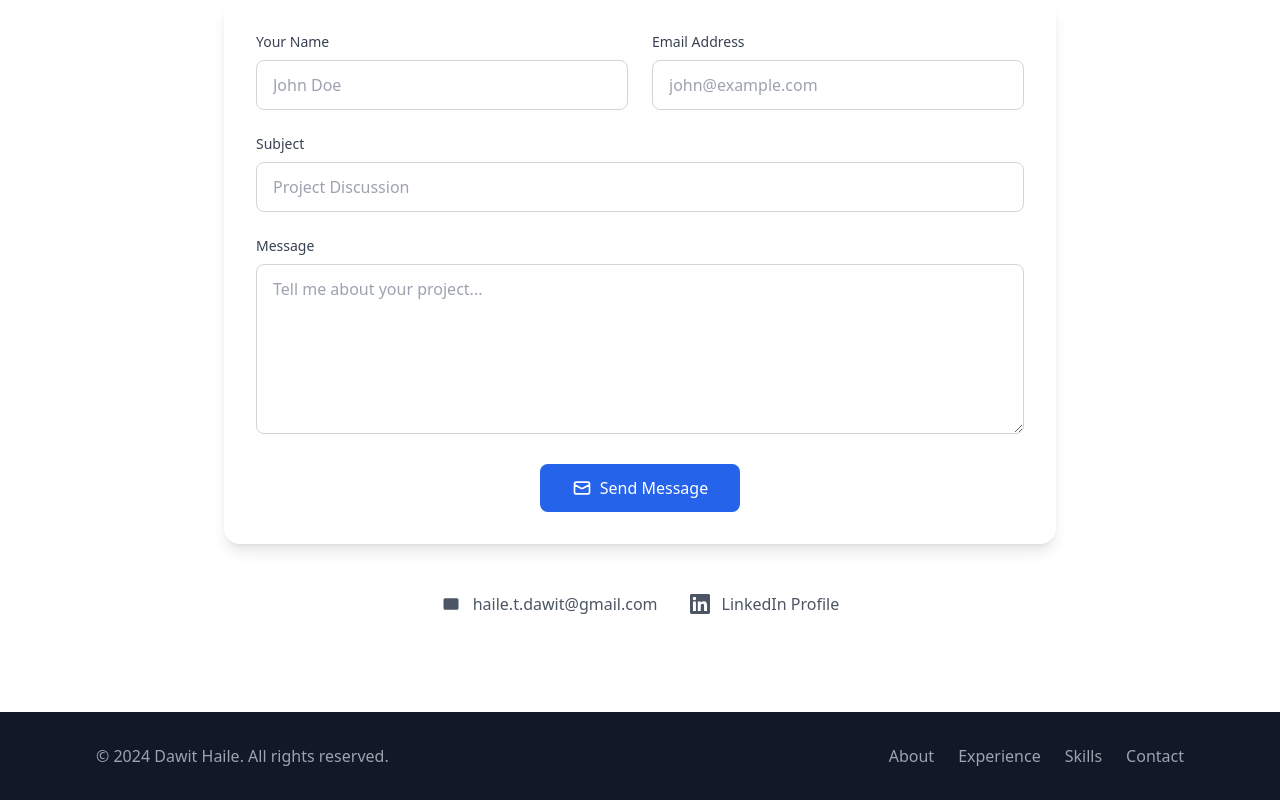
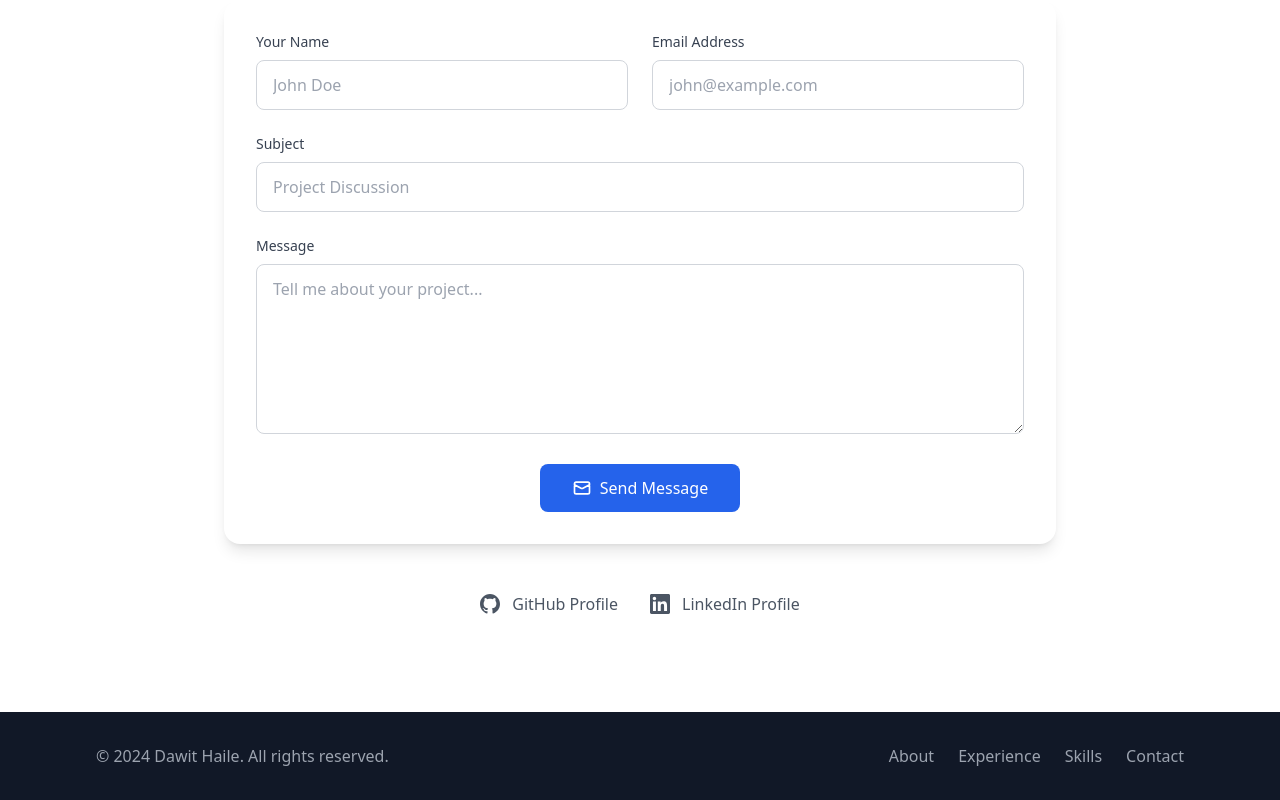
Before and after one commit to dawit-th/dawit-haile.github.io, a plain HTML site: page index.html in a window 1280 px wide. Shown: the part 4314-5114 px from the top of the page. Drawn offline with nearby package versions, Linux system fonts and the light colour scheme.

```diff
--- a/index.html
+++ b/index.html
@@ -528,9 +528,9 @@
                     <div class="flex flex-col sm:flex-row items-center justify-center space-y-4 sm:space-y-0 sm:space-x-8">
                         <div class="flex items-center">
                             <svg class="w-5 h-5 text-gray-600 mr-3" fill="currentColor" viewBox="0 0 24 24">
-                                <path d="M3 8l7.89 4.26a2 2 0 002.22 0L21 8M5 19h14a2 2 0 002-2V7a2 2 0 00-2-2H5a2 2 0 00-2 2v10a2 2 0 002 2z"/>
+                                <path d="M12 0c-6.626 0-12 5.373-12 12 0 5.302 3.438 9.8 8.207 11.387.599.111.793-.261.793-.577v-2.234c-3.338.726-4.033-1.416-4.033-1.416-.546-1.387-1.333-1.756-1.333-1.756-1.089-.745.083-.729.083-.729 1.205.084 1.839 1.237 1.839 1.237 1.07 1.834 2.807 1.304 3.492.997.107-.775.418-1.305.762-1.604-2.665-.305-5.467-1.334-5.467-5.931 0-1.311.469-2.381 1.236-3.221-.124-.303-.535-1.524.117-3.176 0 0 1.008-.322 3.301 1.23.957-.266 1.983-.399 3.003-.404 1.02.005 2.047.138 3.006.404 2.291-1.552 3.297-1.23 3.297-1.23.653 1.653.242 2.874.118 3.176.77.84 1.235 1.911 1.235 3.221 0 4.609-2.807 5.624-5.479 5.921.43.372.823 1.102.823 2.222v3.293c0 .319.192.694.801.576 4.765-1.589 8.199-6.086 8.199-11.386 0-6.627-5.373-12-12-12z"/>
                             </svg>
-                            <span class="text-gray-600">haile.t.dawit@gmail.com</span>
+                            <a href="https://github.com/dawit-th" target="_blank" rel="noopener noreferrer" class="text-gray-600 hover:text-navy-900 transition-colors">GitHub Profile</a>
                         </div>
                         <div class="flex items-center">
                             <svg class="w-5 h-5 text-gray-600 mr-3" fill="currentColor" viewBox="0 0 24 24">
```
